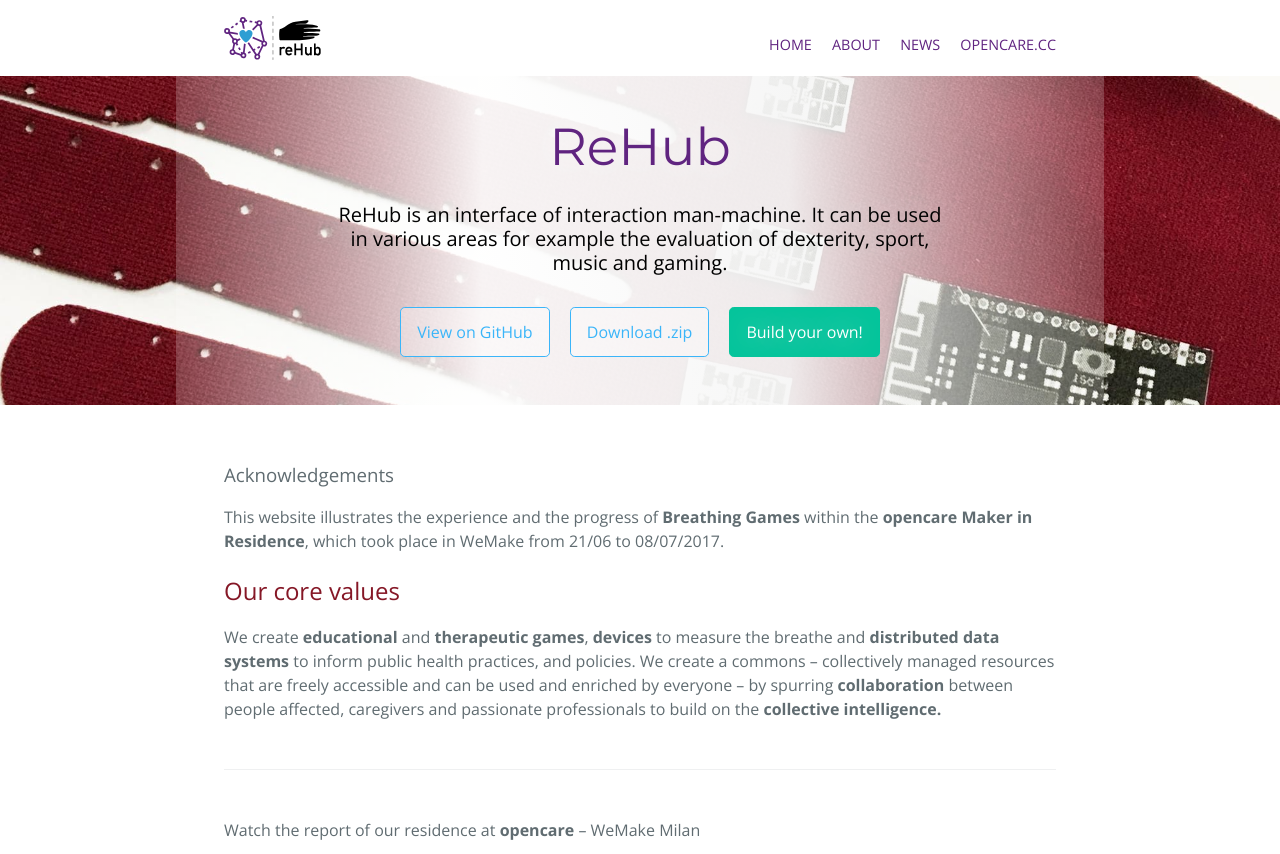
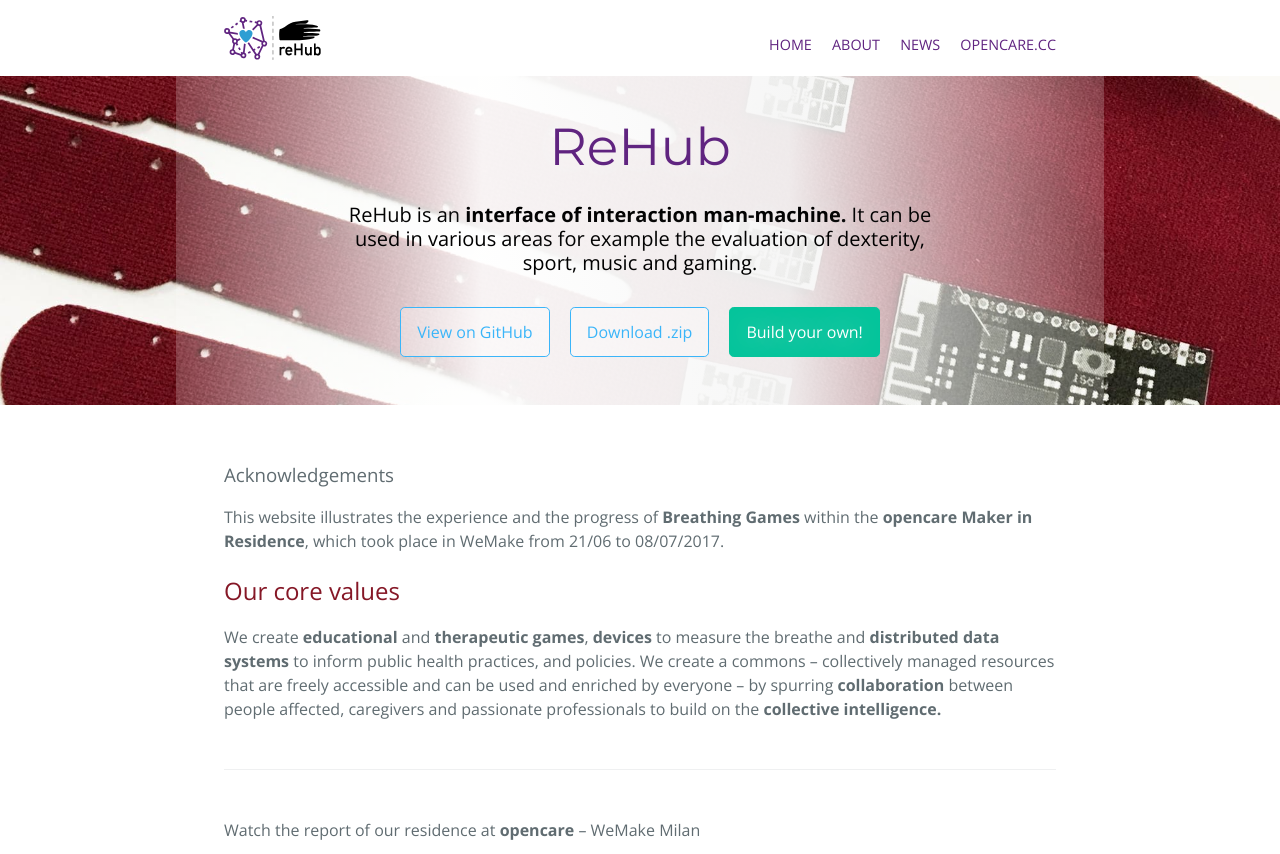
Before and after one commit to opencarecc/rehub, a Jekyll site: the page built from index.html, in a window 1280 px wide and 900 px high, cut to the strip 0-854 px from the top of the window. Built offline with Jekyll 4.4.1, drawn with Linux system fonts in a browser that asks for light colours; comment, search, counter and statistics services are not loaded.

Commit message:
edit payoff in homeheader

```diff
--- a/_includes/homeheader.html
+++ b/_includes/homeheader.html
@@ -3,7 +3,7 @@
 <section class="page-header">
   <div class="page-header-content">
     <h1 class="project-name">ReHub</h1>
-    <h2 class="project-tagline">ReHub is an interface of interaction man-machine. It can be used in various areas for example the evaluation of dexterity, sport, music and gaming.</h2>
+    <h2 class="project-tagline">ReHub is an <b>interface of interaction man-machine.</b> It can be used in various areas for example the evaluation of dexterity, sport, music and gaming.</h2>
     <a href="https://github.com/opencarecc/rehub" class="btn">View on GitHub</a>
     <a href="https://github.com/opencarecc/rehub/zipball/master" class="btn">Download .zip</a>
     <a href="https://github.com/opencarecc/rehub/wiki" class="btn">Build your own!</a>
```
